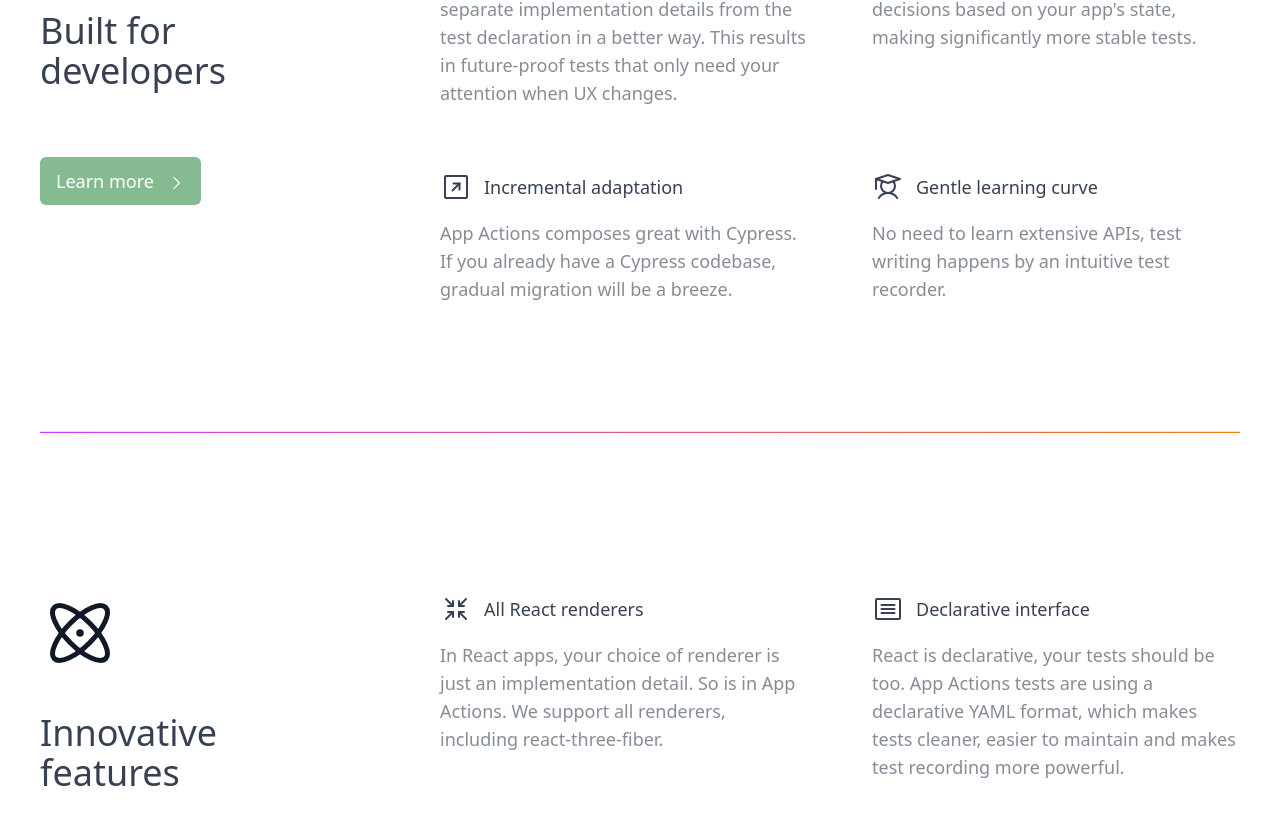
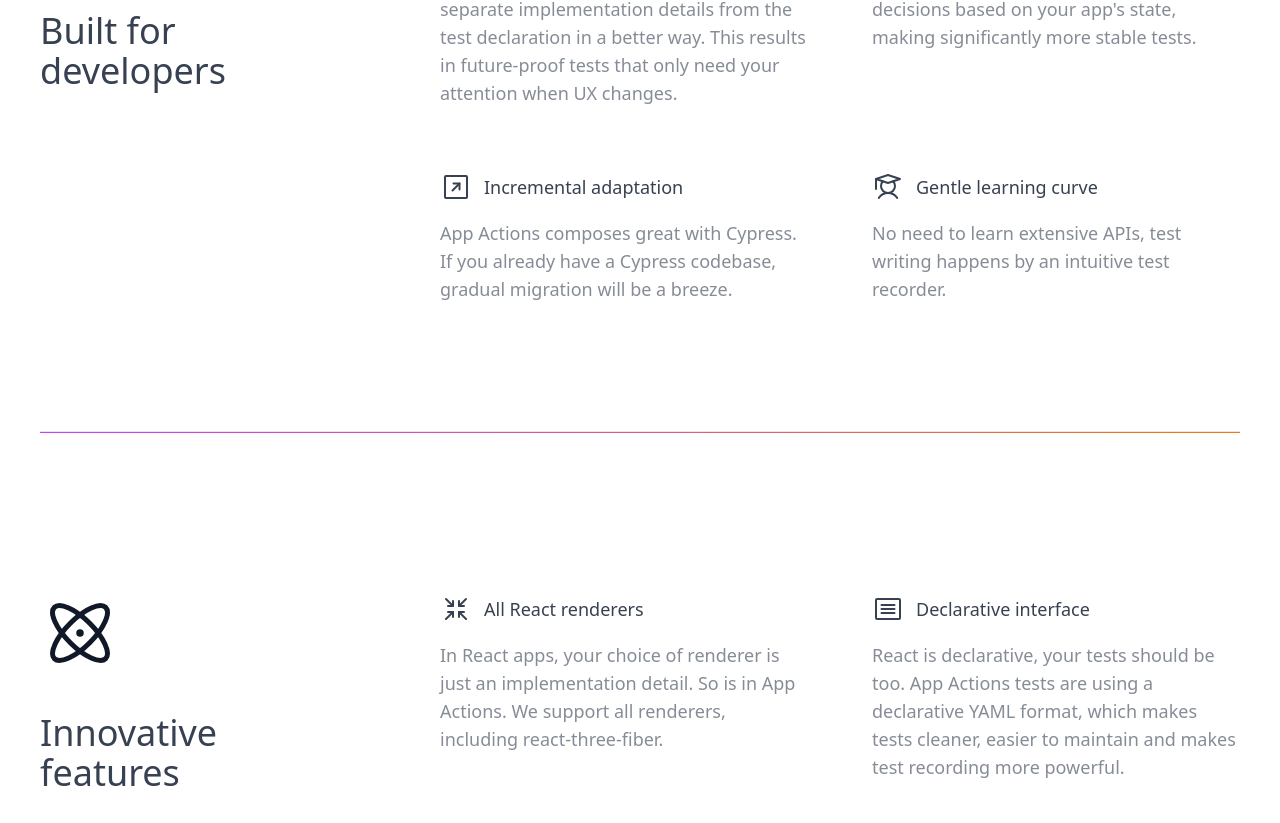
Before and after one commit to appactions/saas, a Next.js app in the folder packages/appactions.com/: page / in a window 1280 px wide. Shown: the part 1417-2240 px from the top of the page. Built offline with nearby package versions, Linux system fonts and the light colour scheme.

Commit message:
remove learn more buttons

```diff
--- a/packages/appactions.com/components/feature-header.js
+++ b/packages/appactions.com/components/feature-header.js
@@ -14,11 +14,11 @@ const FeatureHeader = ({ icon, title, ctaHref }) => (
         <hr className="mt-4 h-0.5 bg-gradient-to-r from-[#CA3CFF] to-[#EC7D10]" />
 
         <div className="mt-4 sm:mt-12">
-            <Link href={ctaHref}>
+            {/* <Link href={ctaHref}>
                 <a className="hidden sm:block py-3 px-4 text-center whitespace-nowrap flex items-center font-medium leading-6 gotham rounded-md transition duration-150 ease-in-out sm:flex-shrink-0 inline-flex items-center sm:w-auto focus:outline-none focus:ring bg-brand-green text-lg text-white ring-green-400 hover:opacity-80">
                     Learn more <CaretRight className="ml-2 inline" />
                 </a>
-            </Link>
+            </Link> */}
         </div>
     </div>
 );
--- a/packages/appactions.com/components/features.js
+++ b/packages/appactions.com/components/features.js
@@ -93,11 +93,11 @@ const Features = () => (
                             </div>
                         </div>
                         <div className="mt-2 sm:mt-12">
-                            <Link href="https://docs.appactions.com/#for-developers">
+                            {/* <Link href="https://docs.appactions.com/#for-developers">
                                 <a className="sm:hidden py-3 px-4 text-center whitespace-nowrap flex items-center font-medium leading-6 gotham rounded-md transition duration-150 ease-in-out sm:flex-shrink-0 inline-flex items-center sm:w-auto focus:outline-none focus:ring bg-brand-green text-lg text-white ring-green-400 hover:opacity-80">
                                     Learn more <CaretRight className="ml-2" />
                                 </a>
-                            </Link>
+                            </Link> */}
                         </div>
                     </div>
                 </div>
@@ -180,11 +180,11 @@ const Features = () => (
                             </div>
                         </div>
                         <div className="mt-2 sm:mt-12">
-                            <Link href="https://docs.appactions.com/#innovation">
+                            {/* <Link href="https://docs.appactions.com/#innovation">
                                 <a className="sm:hidden py-3 px-4 text-center whitespace-nowrap flex items-center font-medium leading-6 gotham rounded-md transition duration-150 ease-in-out sm:flex-shrink-0 inline-flex items-center sm:w-auto focus:outline-none focus:ring bg-brand-green hover:opacity-85 text-lg text-white hover:opacity-85 ring-green-400">
                                     Learn more <CaretRight className="ml-2" />
                                 </a>
-                            </Link>
+                            </Link> */}
                         </div>
                     </div>
                 </div>
```
